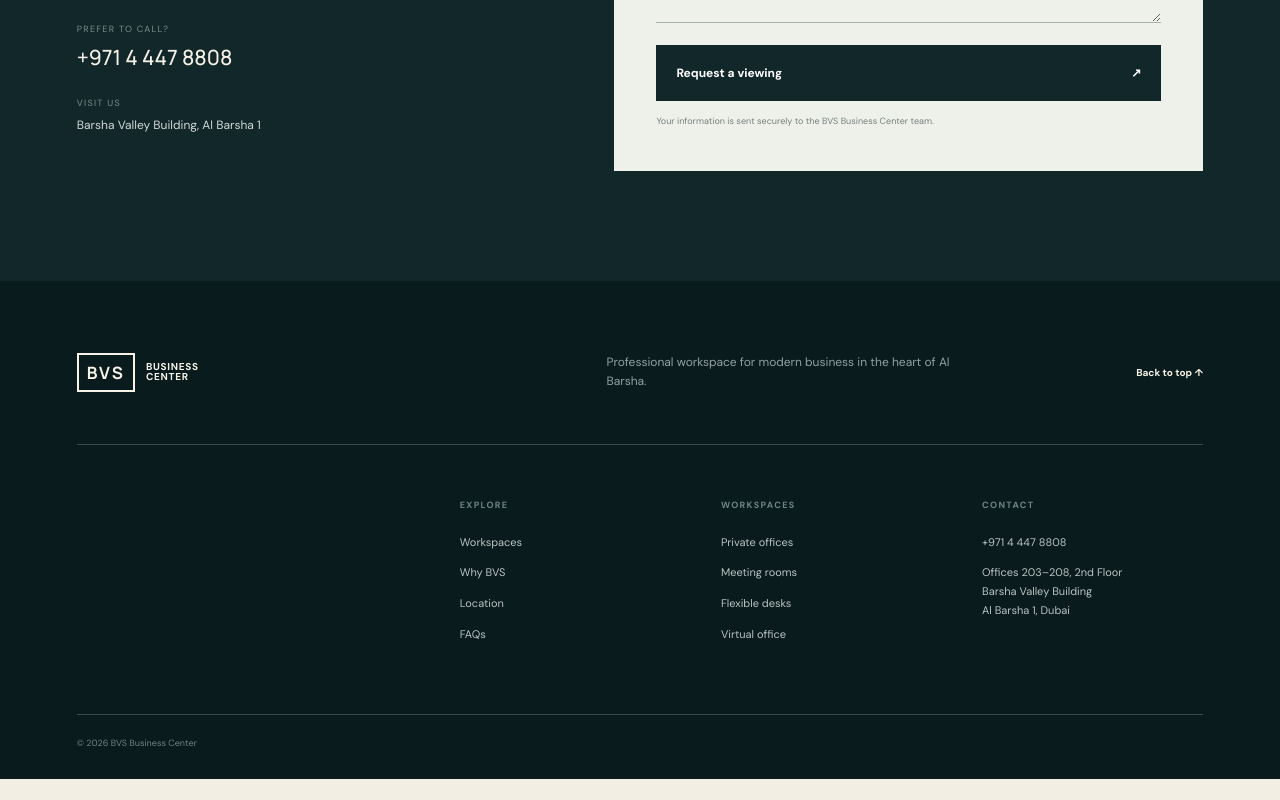
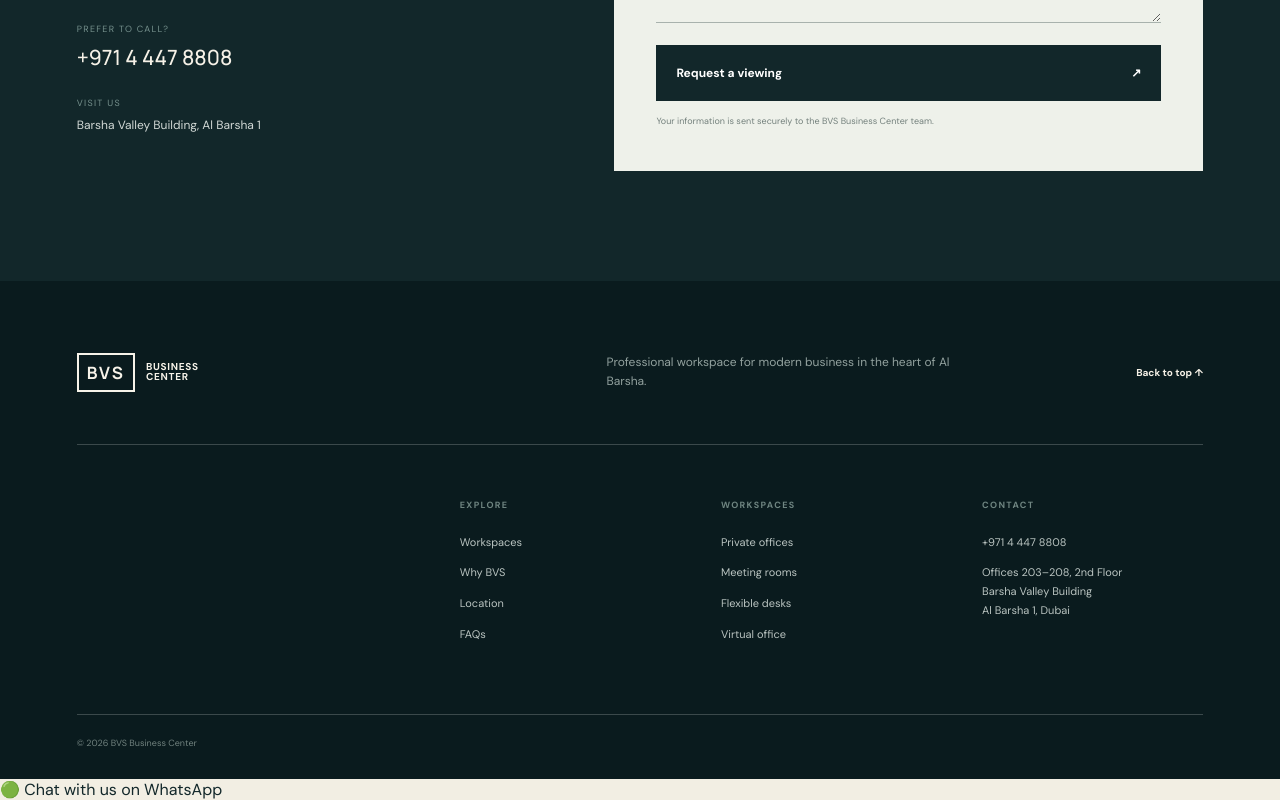
Before and after one commit to yazensas/BVS-Business-Center-Official-Website, a Next.js app: page / in a window 1280 px wide. Shown: the part 6888-7688 px from the top of the page. Before the commit the page ends 7667 px from the top, so only its background shows below. Built offline with nearby package versions, Linux system fonts and the light colour scheme; a web font is replaced by a local one.

Commit message:
Add WhatsApp chat link to layout
Added a WhatsApp chat link to the layout.

```diff
--- a/app/layout.tsx
+++ b/app/layout.tsx
@@ -62,7 +62,19 @@ export default function RootLayout({
         </Script>
       </head>
 
-      <body>{children}</body>
+      <body>
+  {children}
+
+  <a
+    href="https://wa.me/971525189306?text=Hi%20BVS%20Business%20Center%2C%20I%20would%20like%20more%20information."
+    className="whatsapp-float"
+    target="_blank"
+    rel="noopener noreferrer"
+    aria-label="Chat with us on WhatsApp"
+  >
+    <span>🟢 Chat with us on WhatsApp</span>
+  </a>
+</body>
     </html>
   );
 }
```
